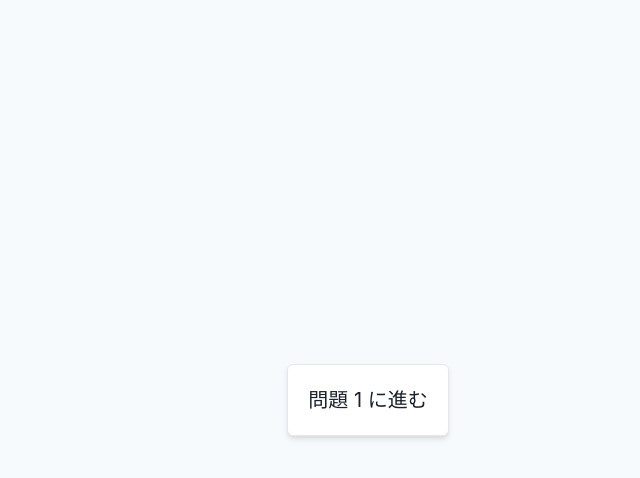
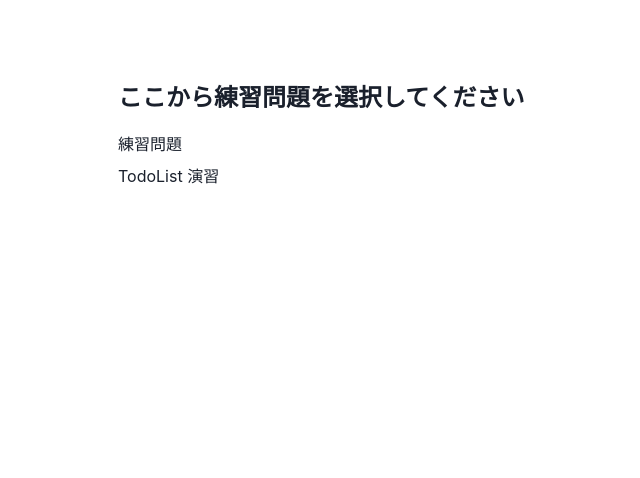
Before and after one commit to yuporon/react-practice, a Next.js app: page / in a window 1280 px wide. Shown: the top 478 px of the page, without its empty margins (272-912 px from the left). Built offline with nearby package versions, Linux system fonts and the light colour scheme.

Commit message:
feat: index をいい感じにしておく

```diff
--- a/src/pages/index.tsx
+++ b/src/pages/index.tsx
@@ -1,34 +1,31 @@
-import { useState } from "react";
-import { Flex, Box, Link, useColorModeValue } from "@chakra-ui/react";
+import { Box, Center, Link, Stack } from "@chakra-ui/react";
 
 export default function Page() {
-  const [animation, setAnimation] = useState("");
-
   return (
-    <Flex
-      height="100vh"
-      alignItems="center"
-      justifyContent="center"
-      bg={useColorModeValue("gray.50", "gray.800")}
-    >
-      <Box
-        p={5}
-        shadow="md"
-        borderWidth="1px"
-        borderRadius="md"
-        bg={useColorModeValue("white", "gray.700")}
-        animation={animation}
-      >
-        <Flex justifyContent="center">
+    <Center pt={20}>
+      <Stack spacing={4}>
+        <Box fontSize="2xl" fontWeight="bold">
+          ここから練習問題を選択してください
+        </Box>
+        <Stack width={500}>
+          <Box>
             <Link
               href="/exercise/question-1"
               _hover={{ color: "blue.500", textDecoration: "underline" }}
-            fontSize="xl"
             >
-            問題 1 に進む
+              練習問題
             </Link>
-        </Flex>
           </Box>
-    </Flex>
+          <Box>
+            <Link
+              href="/exercise/todo-app"
+              _hover={{ color: "blue.500", textDecoration: "underline" }}
+            >
+              TodoList 演習
+            </Link>
+          </Box>
+        </Stack>
+      </Stack>
+    </Center>
   );
 }
```
Lines whose indentation alone changed are shown as unchanged.
